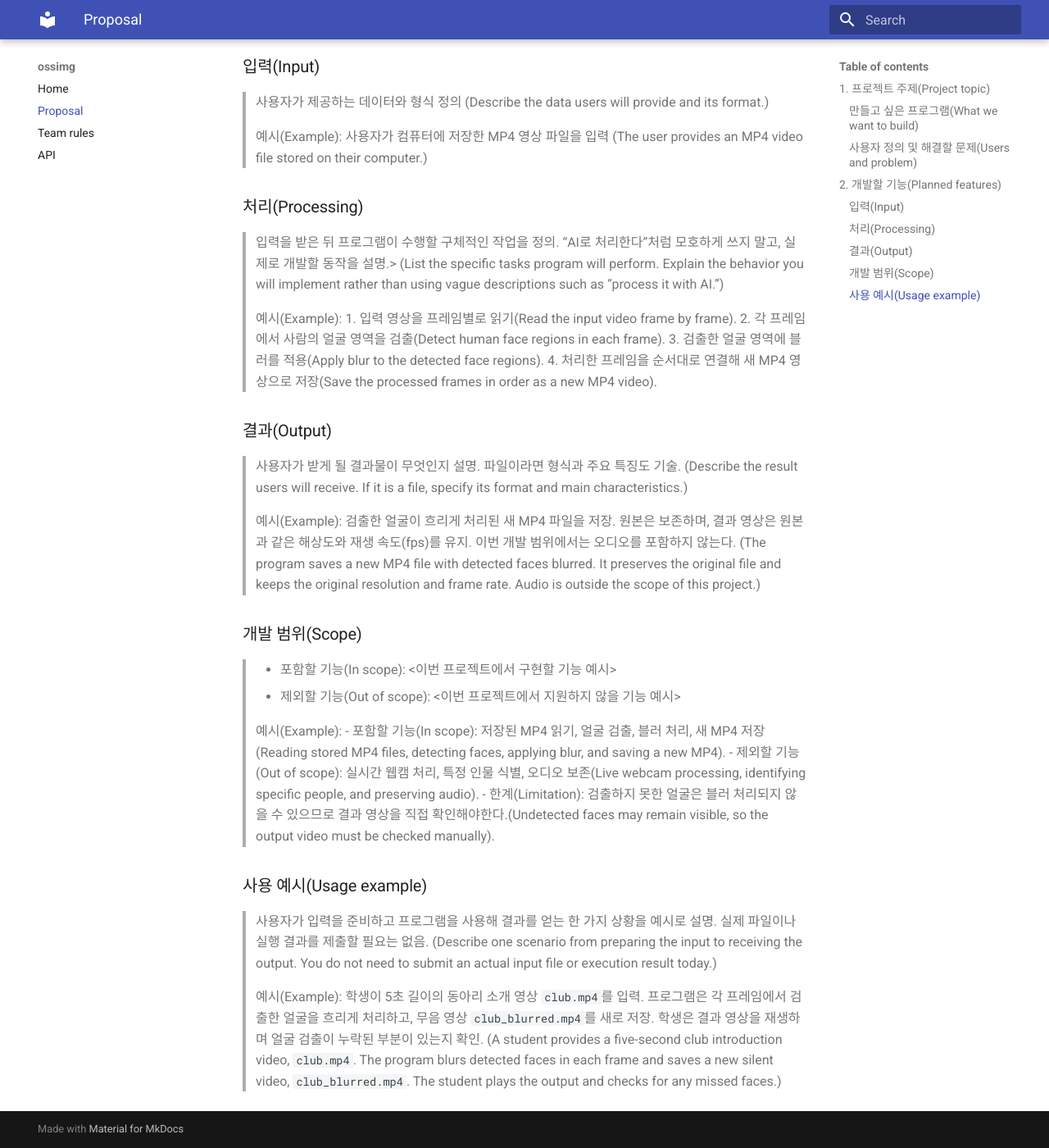
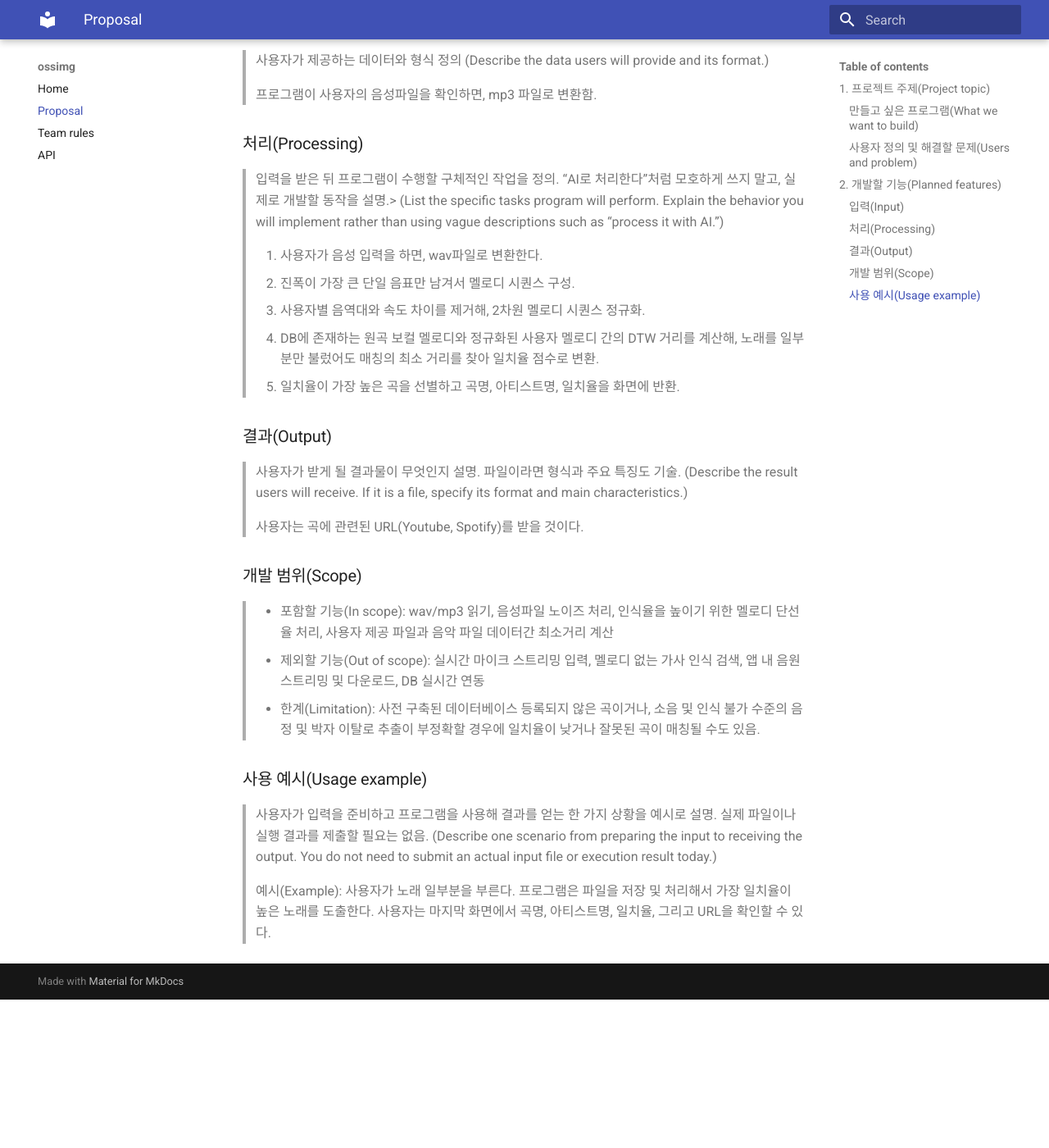
Before and after one commit to yeongwoo1223/oss_teamproject, an MkDocs documentation site: the page built from docs/proposal.md, in a window 1280 px wide and 1400 px high, scrolled down 760 px. Shown: the whole window at 82% size. Built offline with MkDocs 1.6.1 and Material for MkDocs 9.7.7, drawn with Linux system fonts in a browser that asks for light colours; after the commit the page ends 1979 px from its top, so only the background shows below that; some of the changed text lies outside the part shown.

Commit message:
docs: 프로젝트 제안서 추가

```diff
--- a/docs/proposal.md
+++ b/docs/proposal.md
@@ -6,15 +6,14 @@
 
 > 어떤 프로그램을 개발할지 한두 문장으로 설명. (Describe the program you want to build in one or two sentences.)
 
-> 예시(Example): 비디오에 등장하는 사람의 얼굴을 검출하고, 검출한 얼굴 영역을 흐리게 처리한 새 영상을 저장하는 Python 패키지를 개발.
-> (We will build a Python package that detects faces in a video, blurs the detected face regions, and saves a new video.)
+> 노래를 따라부르거나 멜로디를 흥얼거리면 프로그램이 가진 데이터셋을 기반으로 분석하고 가장 일치율이 높은 노래를 알려주는 프로그램
 
 ### 사용자 정의 및 해결할 문제(Users and problem)
 
 > 누가, 어떤 상황에서 이 프로그램을 사용하는가? 사용자가 겪는 문제와 이 프로그램이 필요한 이유를 설명. (Explain who will use the program, when they will use it, and what problem it will help them solve.)
 
-> 예시(Example): 동아리 소개 영상을 만드는 학생은 촬영된 사람의 얼굴을 가리기 위해 영상 편집기에서 같은 작업을 반복. 이 프로그램은 검출한 얼굴에 블러를 적용해 반복 편집 작업을 줄여 준다.
-> (Students making club introduction videos repeatedly cover faces in a video editor. This program will reduce that repetitive editing by applying blur to detected faces.)
+> 누구나 지나가다가 들은 노래나 오래전에 들은 노래의 경우, 찾고 싶으나 기억이 나지 않을 때 단순하게 멜로디를 흥얼거리거나 특정 부분을 따라부르는 것만으로도 노래를 찾을 수 있다. 또한, 어떤 작곡가가 노래를 만들고 본인의 작품과 비슷한 노래가 있는지 찾고 싶을때도 사용할 수 있을 것이라 예상한다.
+
 
 ## 2. 개발할 기능(Planned features)
 
@@ -22,39 +21,32 @@
 
 > 사용자가 제공하는 데이터와 형식 정의 (Describe the data users will provide and its format.)
 
-> 예시(Example): 사용자가 컴퓨터에 저장한 MP4 영상 파일을 입력
-> (The user provides an MP4 video file stored on their computer.)
+> 프로그램이 사용자의 음성파일을 확인하면, mp3 파일로 변환함.
 
 ### 처리(Processing)
 
 > 입력을 받은 뒤 프로그램이 수행할 구체적인 작업을 정의. “AI로 처리한다”처럼 모호하게 쓰지 말고, 실제로 개발할 동작을 설명.> (List the specific tasks program will perform. Explain the behavior you will implement rather than using vague descriptions such as “process it with AI.”)
 
-> 예시(Example):
-> 1. 입력 영상을 프레임별로 읽기(Read the input video frame by frame).
-> 2. 각 프레임에서 사람의 얼굴 영역을 검출(Detect human face regions in each frame).
-> 3. 검출한 얼굴 영역에 블러를 적용(Apply blur to the detected face regions).
-> 4. 처리한 프레임을 순서대로 연결해 새 MP4 영상으로 저장(Save the processed frames in order as a new MP4 video).
+> 1. 사용자가 음성 입력을 하면, wav파일로 변환한다.
+> 2. 진폭이 가장 큰 단일 음표만 남겨서 멜로디 시퀀스 구성.
+> 3. 사용자별 음역대와 속도 차이를 제거해, 2차원 멜로디 시퀀스 정규화.
+> 4. DB에 존재하는 원곡 보컬 멜로디와 정규화된 사용자 멜로디 간의 DTW 거리를 계산해, 노래를 일부분만 불렀어도 매칭의 최소 거리를 찾아 일치율 점수로 변환.
+> 5. 일치율이 가장 높은 곡을 선별하고 곡명, 아티스트명, 일치율을 화면에 반환.
 
 ### 결과(Output)
 
 > 사용자가 받게 될 결과물이 무엇인지 설명. 파일이라면 형식과 주요 특징도 기술. (Describe the result users will receive. If it is a file, specify its format and main characteristics.)
 
-> 예시(Example): 검출한 얼굴이 흐리게 처리된 새 MP4 파일을 저장. 원본은 보존하며, 결과 영상은 원본과 같은 해상도와 재생 속도(fps)를 유지. 이번 개발 범위에서는 오디오를 포함하지 않는다.
-> (The program saves a new MP4 file with detected faces blurred. It preserves the original file and keeps the original resolution and frame rate. Audio is outside the scope of this project.)
+> 사용자는 곡에 관련된 URL(Youtube, Spotify)를 받을 것이다.
 
 ### 개발 범위(Scope)
 
-> - 포함할 기능(In scope): <이번 프로젝트에서 구현할 기능 예시>
-> - 제외할 기능(Out of scope): <이번 프로젝트에서 지원하지 않을 기능 예시>
-
-> 예시(Example):
-> - 포함할 기능(In scope): 저장된 MP4 읽기, 얼굴 검출, 블러 처리, 새 MP4 저장(Reading stored MP4 files, detecting faces, applying blur, and saving a new MP4).
-> - 제외할 기능(Out of scope): 실시간 웹캠 처리, 특정 인물 식별, 오디오 보존(Live webcam processing, identifying specific people, and preserving audio).
-> - 한계(Limitation): 검출하지 못한 얼굴은 블러 처리되지 않을 수 있으므로 결과 영상을 직접 확인해야한다.(Undetected faces may remain visible, so the output video must be checked manually).
+> - 포함할 기능(In scope): wav/mp3 읽기, 음성파일 노이즈 처리, 인식율을 높이기 위한 멜로디 단선율 처리, 사용자 제공 파일과 음악 파일 데이터간 최소거리 계산
+> - 제외할 기능(Out of scope): 실시간 마이크 스트리밍 입력, 멜로디 없는 가사 인식 검색, 앱 내 음원 스트리밍 및 다운로드, DB 실시간 연동
+> - 한계(Limitation): 사전 구축된 데이터베이스 등록되지 않은 곡이거나, 소음 및 인식 불가 수준의 음정 및 박자 이탈로 추출이 부정확할 경우에 일치율이 낮거나 잘못된 곡이 매칭될 수도 있음.
 
 ### 사용 예시(Usage example)
 
 > 사용자가 입력을 준비하고 프로그램을 사용해 결과를 얻는 한 가지 상황을 예시로 설명. 실제 파일이나 실행 결과를 제출할 필요는 없음. (Describe one scenario from preparing the input to receiving the output. You do not need to submit an actual input file or execution result today.)
 
-> 예시(Example): 학생이 5초 길이의 동아리 소개 영상 `club.mp4`를 입력. 프로그램은 각 프레임에서 검출한 얼굴을 흐리게 처리하고, 무음 영상 `club_blurred.mp4`를 새로 저장. 학생은 결과 영상을 재생하며 얼굴 검출이 누락된 부분이 있는지 확인.
-> (A student provides a five-second club introduction video, `club.mp4`. The program blurs detected faces in each frame and saves a new silent video, `club_blurred.mp4`. The student plays the output and checks for any missed faces.)
+> 예시(Example): 사용자가 노래 일부분을 부른다. 프로그램은 파일을 저장 및 처리해서 가장 일치율이 높은 노래를 도출한다. 사용자는 마지막 화면에서 곡명, 아티스트명, 일치율, 그리고 URL을 확인할 수 있다.
```
